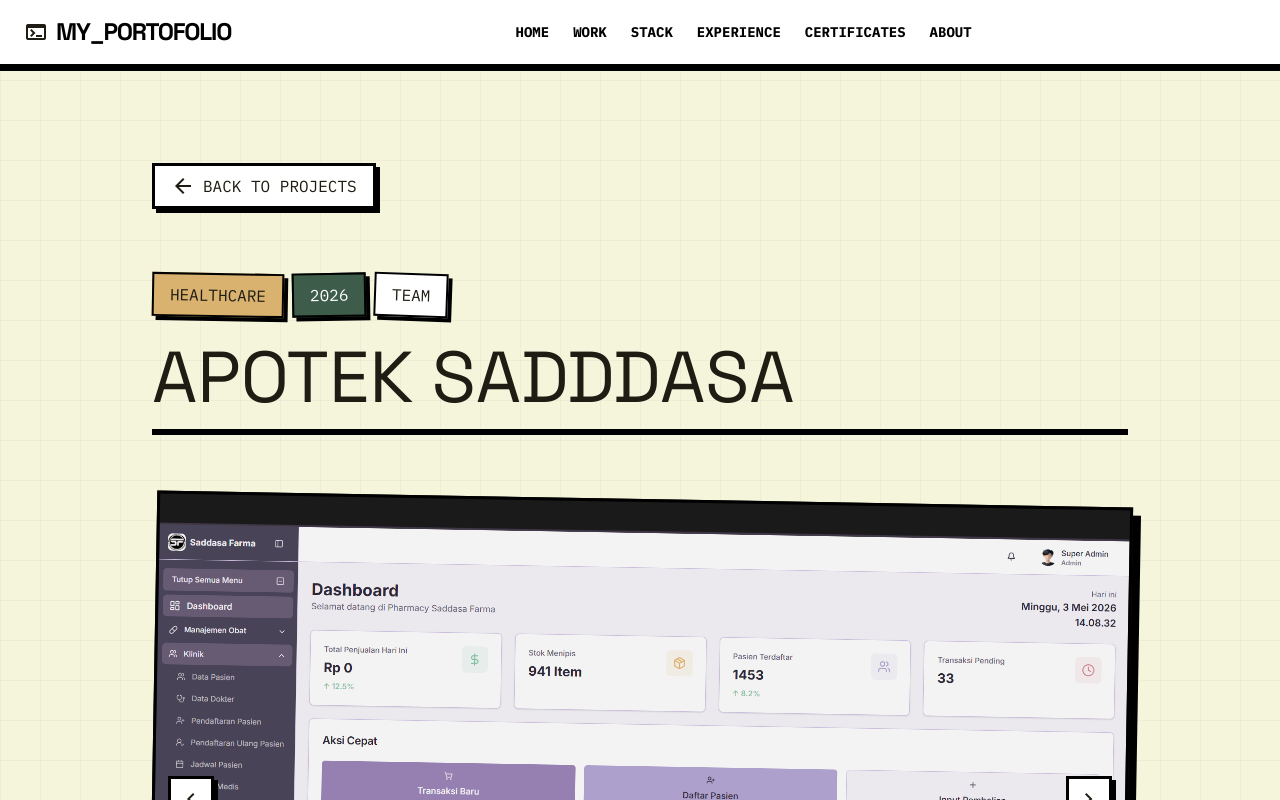
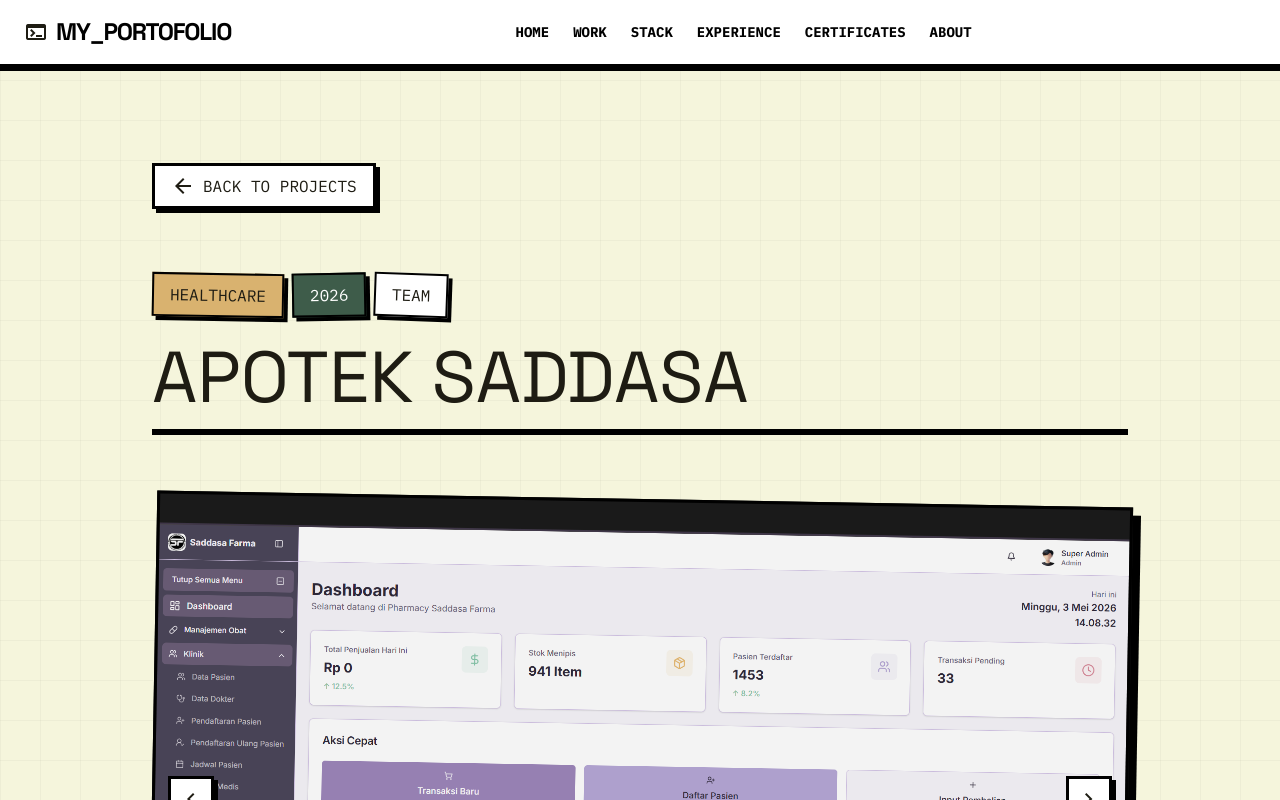
Before and after one commit to SantanaDwi29/neubrutalism_portofolio, a React (Vite) app: page /project/apotek-saddasa in a window 1280 px wide. Shown: the top 800 px of the page. Built offline with nearby package versions, Linux system fonts and the light colour scheme.

Commit message:
Fix formatting in projects.ts

```diff
--- a/src/data/projects.ts
+++ b/src/data/projects.ts
@@ -18,7 +18,7 @@ export interface Project {
 export const projects: Project[] = [
   {
     id: 'apotek-saddasa',
-    title: 'Apotek Sadddasa',
+    title: 'Apotek Saddasa',
     category: 'HEALTHCARE',
     type: 'Team',
     year: '2026',
```
